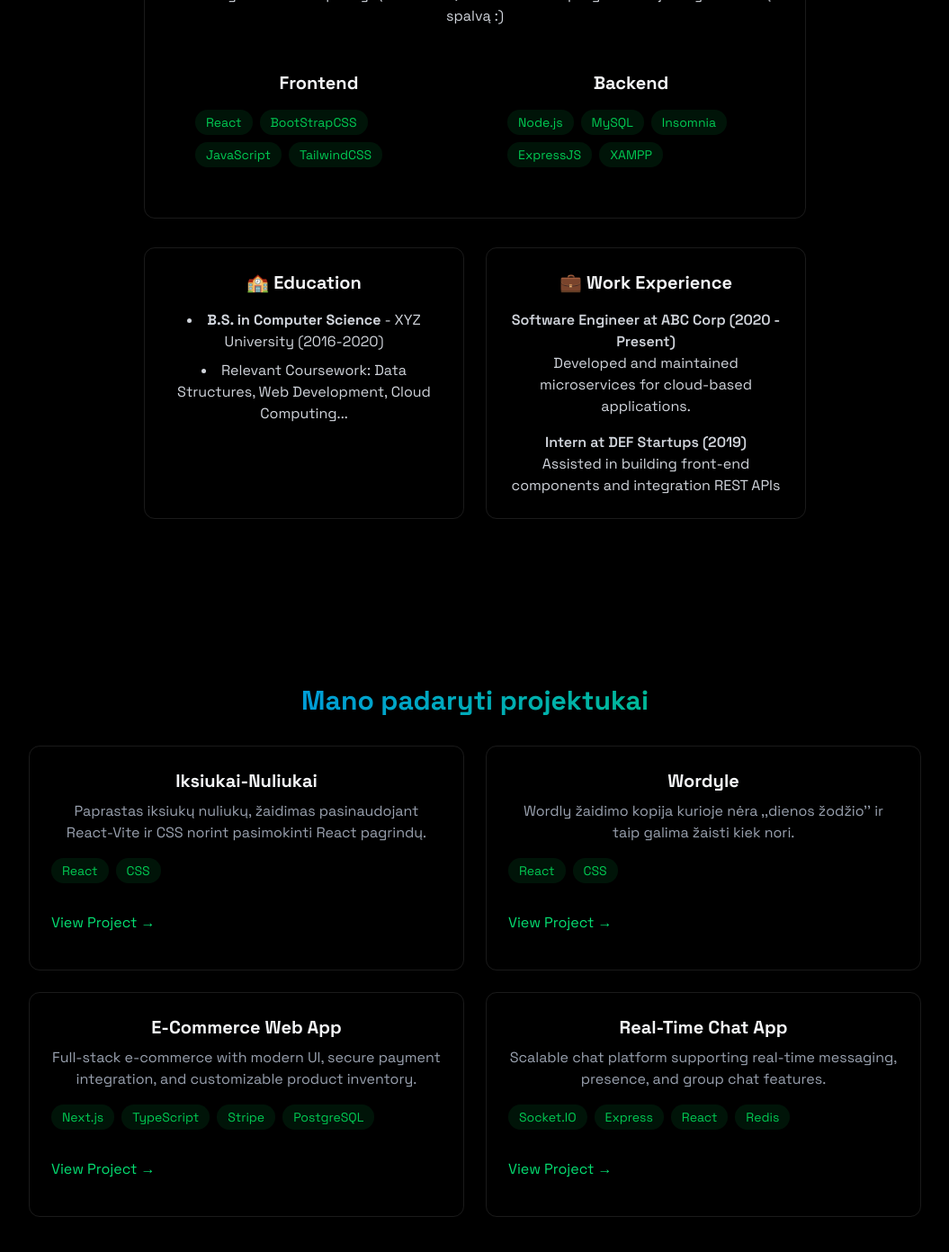
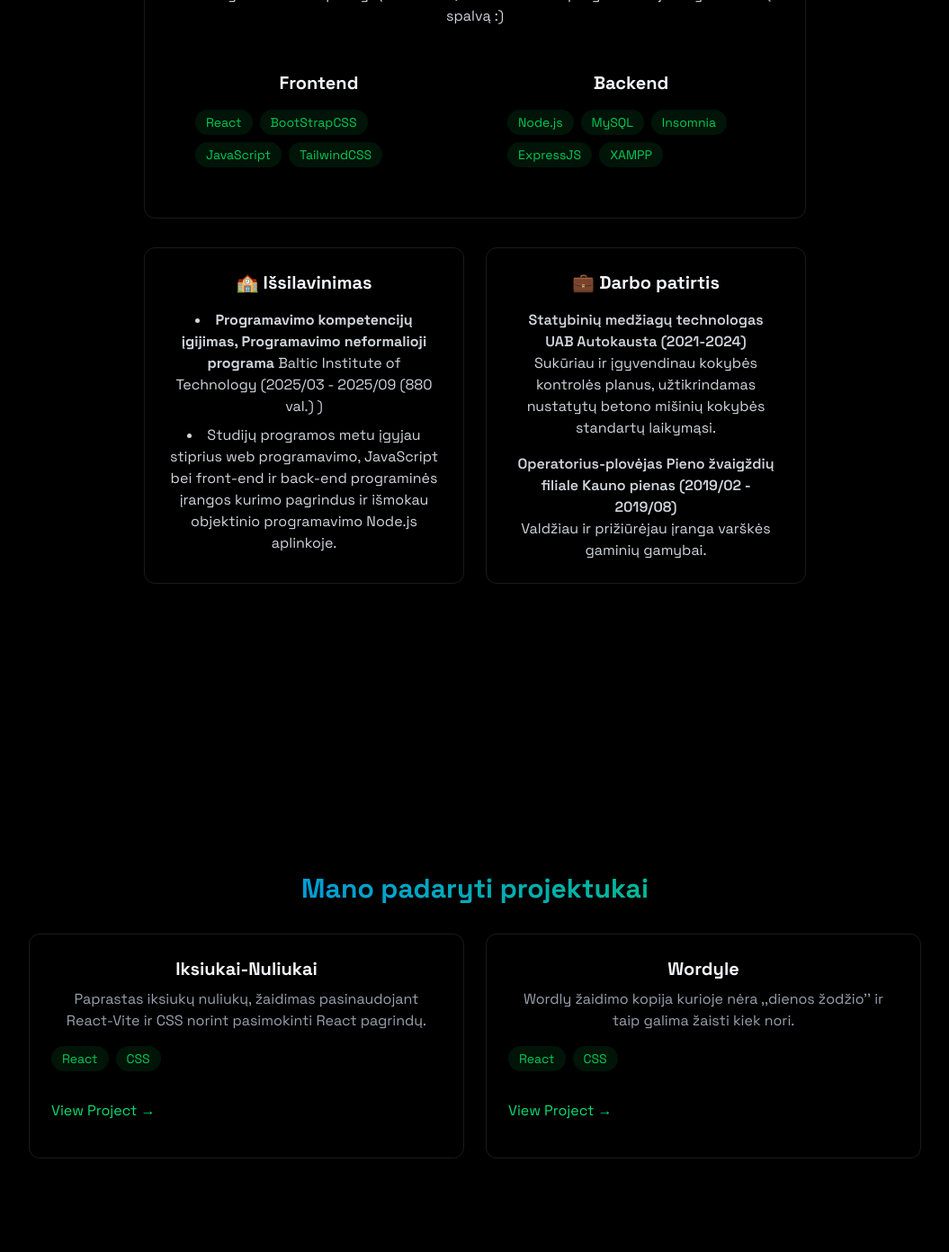
Before and after one commit to RimgaudasGreenhat/rimgaudo-portfolio, a React (Vite) app: page / in a window 1280 px wide. Shown: the part 1031-2423 px from the top of the page at 90% size, without its empty margins (112-1167 px from the left). Built offline with nearby package versions, Linux system fonts and the light colour scheme; the HTML template or start-up script is replaced by a standard one.

Commit message:
redagavimasIssilavinimoIrDarboPatirties

```diff
--- a/src/components/sections/About.jsx
+++ b/src/components/sections/About.jsx
@@ -64,40 +64,37 @@ export const About = () => {
 
           <div className="grid grid-cols-1 md:grid-cols-2 gap-6 mt-8">
             <div className="p-6 rounded-xl border-white/10 border hover:-translate-y-1 transition-all">
-              <h3 className="text-xl font-bold mb-4"> 🏫 Education </h3>
+              <h3 className="text-xl font-bold mb-4"> 🏫 Išsilavinimas </h3>
               <ul className="list-disc list-inside text-gray-300 space-y-2">
                 <li>
-                  <strong> B.S. in Computer Science </strong> - XYZ University
-                  (2016-2020)
+                  <strong> Programavimo kompetencijų įgijimas, Programavimo neformalioji programa </strong>
+                    Baltic Institute of Technology (2025/03 - 2025/09 (880 val.) )
                 </li>
                 <li>
-                  Relevant Coursework: Data Structures, Web Development, Cloud
-                  Computing...
+                  Studijų programos metu įgyjau stiprius web programavimo, JavaScript bei front-end ir back-end programinės įrangos kurimo pagrindus ir išmokau objektinio programavimo Node.js aplinkoje.
                 </li>
               </ul>
             </div>
             <div className="p-6 rounded-xl border-white/10 border hover:-translate-y-1 transition-all">
-              <h3 className="text-xl font-bold mb-4"> 💼 Work Experience </h3>
+              <h3 className="text-xl font-bold mb-4"> 💼 Darbo patirtis </h3>
               <div className="space-y-4 text-gray-300">
                 <div>
                   <h4 className="font-semibold">
                     {" "}
-                    Software Engineer at ABC Corp (2020 - Present){" "}
+                    Statybinių medžiagų technologas <br></br> UAB Autokausta (2021-2024){" "}
                   </h4>
                   <p>
-                    Developed and maintained microservices for cloud-based
-                    applications.
+                    Sukūriau ir įgyvendinau kokybės kontrolės planus, užtikrindamas nustatytų betono mišinių kokybės standartų laikymąsi.
                   </p>
                 </div>
 
                 <div>
                   <h4 className="font-semibold">
                     {" "}
-                    Intern at DEF Startups (2019){" "}
+                    Operatorius-plovėjas Pieno žvaigždių filiale Kauno pienas (2019/02 - 2019/08){" "}
                   </h4>
                   <p>
-                    Assisted in building front-end components and integration
-                    REST APIs
+                    Valdžiau ir prižiūrėjau įranga varškės gaminių gamybai.
                   </p>
                 </div>
               </div>
--- a/src/components/sections/Projects.jsx
+++ b/src/components/sections/Projects.jsx
@@ -77,86 +77,6 @@ export const Projects = () => {
                 </a>
               </div>
             </div>
-
-            <div
-              className="
-              glass p-6 rounded-xl border border-white/10
-              hover:-translate-y-1 hover:border-blue-500/30
-              hover:shadow-[0_4px_20px_rgba(59,130,246,0.1)]
-              transition-all
-            "
-            >
-              <h3 className="text-xl font-bold mb-2">E-Commerce Web App</h3>
-              <p className="text-gray-400 mb-4">
-                Full-stack e-commerce with modern UI, secure payment
-                integration, and customizable product inventory.
-              </p>
-              <div className="flex flex-wrap gap-2 mb-4">
-                {["Next.js", "TypeScript", "Stripe", "PostgreSQL"].map(
-                  (tech) => (
-                    <span
-                      key={tech}
-                      className="
-                      bg-green-500/10 text-green-500 py-1 px-3
-                      rounded-full text-sm
-                      transition
-                      hover:bg-blue-500/20 hover:-translate-y-0.5
-                      hover:shadow-[0_2px_8px_rgba(59,130,246,0.2)]
-                    "
-                    >
-                      {tech}
-                    </span>
-                  )
-                )}
-              </div>
-              <div className="flex justify-between items-center">
-                <a
-                  href="#"
-                  className="text-green-400 hover:text-blue-300 transition-colors my-4"
-                >
-                  View Project →
-                </a>
-              </div>
-            </div>
-
-            <div
-              className="
-              glass p-6 rounded-xl border border-white/10
-              hover:-translate-y-1 hover:border-blue-500/30
-              hover:shadow-[0_4px_20px_rgba(59,130,246,0.1)]
-              transition-all
-            "
-            >
-              <h3 className="text-xl font-bold mb-2">Real-Time Chat App</h3>
-              <p className="text-gray-400 mb-4">
-                Scalable chat platform supporting real-time messaging, presence,
-                and group chat features.
-              </p>
-              <div className="flex flex-wrap gap-2 mb-4">
-                {["Socket.IO", "Express", "React", "Redis"].map((tech, key) => (
-                  <span
-                    key={key}
-                    className="
-                      bg-green-500/10 text-green-500 py-1 px-3
-                      rounded-full text-sm
-                      transition
-                      hover:bg-blue-500/20 hover:-translate-y-0.5
-                      hover:shadow-[0_2px_8px_rgba(59,130,246,0.2)]
-                    "
-                  >
-                    {tech}
-                  </span>
-                ))}
-              </div>
-              <div className="flex justify-between items-center ">
-                <a
-                  href="#"
-                  className="text-green-400 hover:text-blue-300 transition-colors my-4"
-                >
-                  View Project →
-                </a>
-              </div>
-            </div>
           </div>
         </div>
       </RevealOnScroll>
```
